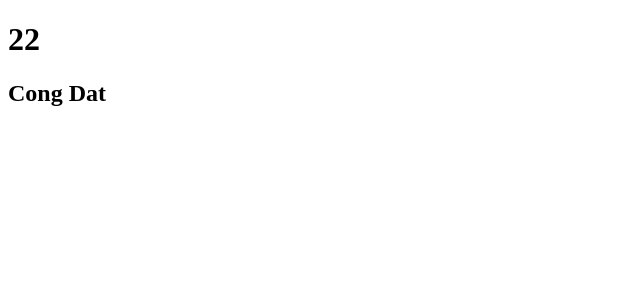
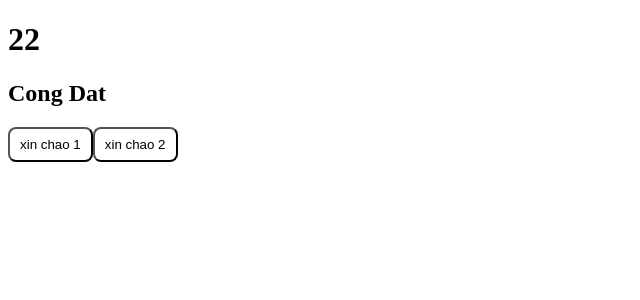
Before and after one commit to MrNoooo007/Learn-Angular, an Angular app: page / in a window 1280 px wide. Shown: the top 300 px of the page, without its empty margins (0-640 px from the left). Built offline with nearby package versions, Linux system fonts and the light colour scheme.

Commit message:
add code for component interaction

```diff
--- a/src/app/app.component.html
+++ b/src/app/app.component.html
@@ -1,2 +1,14 @@
 <h1>{{ age }}</h1>
 <h2>{{ name }}</h2>
+
+
+<app-my-button
+  name="xin chao 1"
+>
+</app-my-button>
+
+
+<app-my-button
+  name="xin chao 2"
+>
+</app-my-button>
--- a/src/app/app.module.ts
+++ b/src/app/app.module.ts
@@ -3,10 +3,12 @@ import { BrowserModule } from '@angular/platform-browser';
 
 import { AppRoutingModule } from './app-routing.module';
 import { AppComponent } from './app.component';
+import { MyButtonComponent } from './my-button/my-button.component';
 
 @NgModule({
   declarations: [
-    AppComponent
+    AppComponent,
+    MyButtonComponent,
   ],
   imports: [
     BrowserModule,
--- /dev/null
+++ b/src/app/my-button/my-button.component.css
@@ -0,0 +1,6 @@
+button {
+  padding: 8px 10px;
+  border-radius: 8px;
+  min-width: 50px;
+  background-color: transparent;
+}
--- /dev/null
+++ b/src/app/my-button/my-button.component.html
@@ -0,0 +1 @@
+<button> {{ name }} </button>
```
Also changed, not shown: src/app/my-button/my-button.component.ts (added, +11 -0 lines), 2 other files (tests, documents, lock files or other folders).
